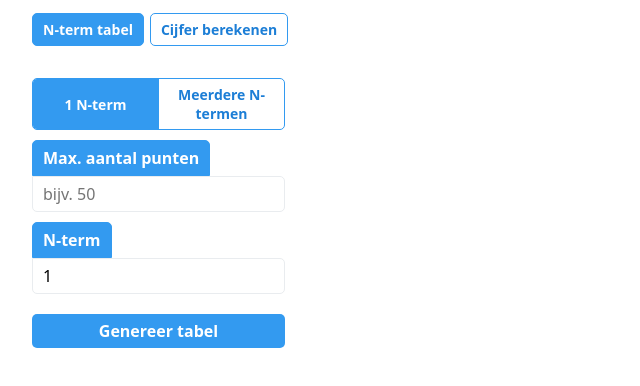
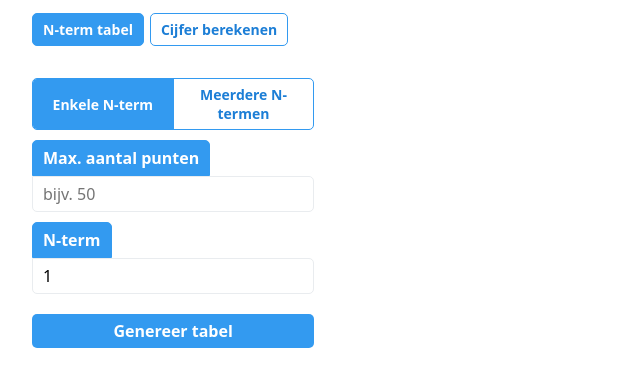
Before and after one commit to Gijs6/cijfers.gijs6.nl, a website: page site/index.html in a window 1280 px wide. Shown: the part 78-464 px from the top of the page, without its empty margins (0-640 px from the left). Drawn offline with nearby package versions, Linux system fonts and the light colour scheme; files that its build step writes are made by us from their sources.

Commit message:
Improved words

```diff
--- a/site/index.html
+++ b/site/index.html
@@ -21,7 +21,7 @@
             <div class="layout">
                 <form id="form" class="inputs">
                     <div role="tablist" class="tabs">
-                        <button type="button" role="tab" id="tab-single" aria-selected="true">1 N-term</button>
+                        <button type="button" role="tab" id="tab-single" aria-selected="true">Enkele N-term</button>
                         <button type="button" role="tab" id="tab-range" aria-selected="false">Meerdere N-termen</button>
                     </div>
 
```
